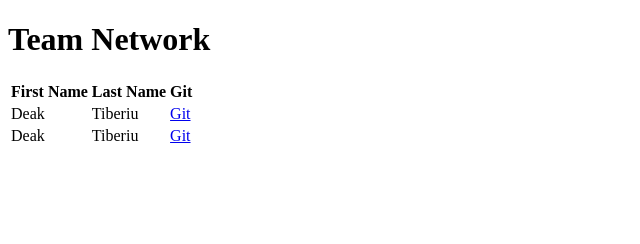
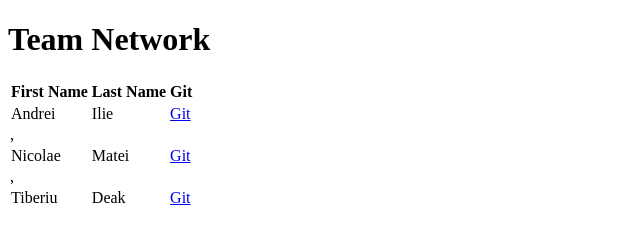
Before and after one commit to deaktiberiu/team-networking, a plain HTML site: page index.html in a window 1280 px wide. Shown: the whole page, without its empty margins (0-640 px from the left). Drawn offline with Linux system fonts and the light colour scheme.

Commit message:
Show persons dynamically

```diff
--- a/functions.js
+++ b/functions.js
@@ -1 +1,23 @@
-console.log("test")
+function insertPersons(data) {
+    const tbody = document.querySelector('#list tbody');
+    tbody.innerHTML = getPersonsHtml(data);
+    }
+
+function getPersonsHtml (persons) {
+    const personsLi = persons.map(function(persons){
+        return `<tr>
+                <td>${persons.firstName}</td>
+                <td>${persons.lastName}</td>
+                <td><a target="_blank" href="deaktiberiu.${persons.gitHub}">Git</a></td>
+            </tr>`;
+    });
+
+    return personsLi;
+
+    }
+
+fetch('team.json')
+    .then(res => res.json())
+    .then(data => {
+        insertPersons(data);
+    });
--- a/index.html
+++ b/index.html
@@ -2,12 +2,12 @@
 <html>
 <head>
     <title>Team Network</title>
-    <script src="functions.js"></script>
+
 </head>
 <body>
 
     <h1>Team Network</h1>
-    <table>
+    <table id="list">
         <thead>
             <tr>
                 <th>First Name</th>
@@ -15,18 +15,9 @@
                 <th>Git</th>
             </tr>
         </thead>
-        <tbody>
-            <tr>
-                <td>Deak</td>
-                <td>Tiberiu</td>
-                <td><a target="_blank" href="deaktiberiu.github.io">Git</a></td>
-            </tr>
-            <tr>
-                <td>Deak</td>
-                <td>Tiberiu</td>
-                <td><a target="_blank" href="deaktiberiu.github.io">Git</a></td>
-            </tr>
-        </tbody>
+        <tbody></tbody>
     </table>
+
+     <script src="functions.js"></script>
 </body>
 </html>
--- a/team.json
+++ b/team.json
@@ -7,5 +7,10 @@
         "firstName": "Nicolae",
         "lastName": "Matei",
         "gitHub" : "nmatei"
+    },
+    {
+        "firstName": "Tiberiu",
+        "lastName": "Deak",
+        "gitHub" : "deaktiberiu"
     }
 ]
```
Also changed, not shown: 1 other file.
